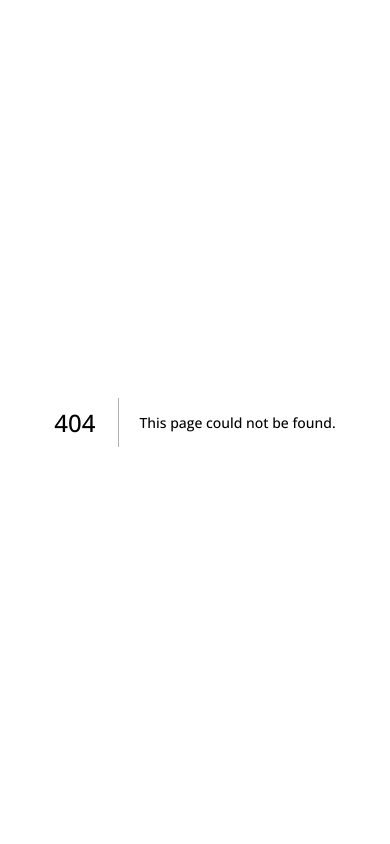
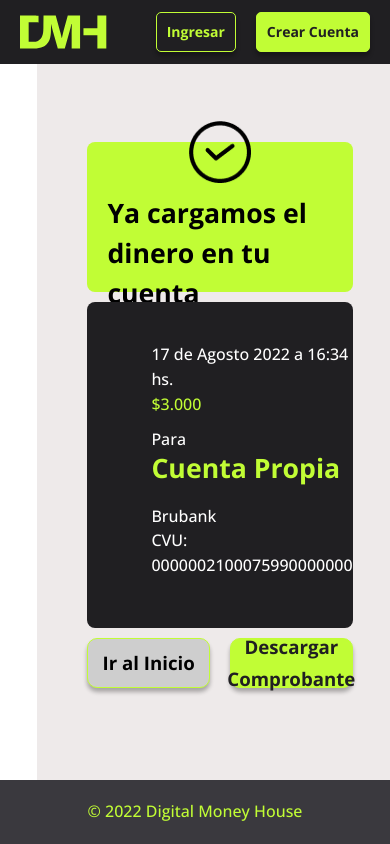
Before and after one commit to BenjaminMirra/proyectoDMH, a Next.js app in the folder equipo-12/: page /success-charge in a window 390 px wide. Before the commit this address had no page. Built offline with nearby package versions, Linux system fonts and the light colour scheme; no server answers.

Commit message:
adding succes charge and check info pages, without responsive

```diff
--- /dev/null
+++ b/equipo-12/components/ChargeInfo/AlertChargeBox.tsx
@@ -0,0 +1,35 @@
+import { Box, Typography } from "@mui/material";
+import checkCharge from "../../utils/icons/checkCharge.png";
+import Image from "next/image";
+
+const AlertChargeBox = () => {
+  return (
+    <Box sx={{
+      width: "100%",
+      display: "flex",
+      justifyContent: "center",
+      alignItems: "center",
+      background: "#C1FD35",
+      borderRadius: "8px",
+      flexDirection: "column",
+      padding: "20px",
+      height: "150px",
+    }}>
+      <Image
+        src={checkCharge}
+        width={62}
+        height={62}
+        style={{ marginBottom: "10px" }}
+        alt="Editar Monto"
+      />
+      <Typography sx={{
+        fontSize: "20pt",
+        fontWeight: "700",
+      }}>
+        Ya cargamos el dinero en tu cuenta
+      </Typography>
+    </Box>
+  );
+};
+
+export default AlertChargeBox;
--- /dev/null
+++ b/equipo-12/components/ChargeInfo/SuccessChargeBox.tsx
@@ -0,0 +1,53 @@
+import { Box, Button, Typography } from "@mui/material";
+import editIconChargeMoney from "../../utils/icons/editIconChargeMoney.png";
+import Image from "next/image";
+
+const CheckInfoBox = () => {
+  return (
+    <Box sx={{
+      display: "flex",
+      width: "100%",
+      justifyContent: "center",
+      alignItems: "center",
+      flexDirection: "column"
+    }}>
+      <Box sx={{
+        backgroundColor: "grey",
+        width: "100%",
+        background: "#201F22",
+        borderRadius: "8px",
+        paddingLeft: "64px",
+        paddingTop: "40px",
+        paddingBottom: "40px"
+      }}>
+        <Box>
+          <Typography sx={{ color: "white" }} variant="subtitle2">
+            17 de Agosto 2022 a 16:34 hs.
+          </Typography>
+          <Typography sx={{ color: "#C1FD35" }} variant="subtitle2">
+            $3.000
+          </Typography>
+        </Box>
+        <Box sx={{ paddingTop: "10px", paddingBottom: "10px" }}>
+          <Typography sx={{ color: "white" }} variant="subtitle2">
+            Para
+          </Typography>
+          <Typography sx={{ color: "#C1FD35" }}
+            variant="h2">
+            Cuenta Propia
+          </Typography>
+        </Box>
+        <Box sx={{ paddingTop: "10px", paddingBottom: "10px" }}>
+          <Typography sx={{ color: "white" }}>
+            Brubank
+          </Typography>
+          <Typography sx={{ color: "white" }} variant="subtitle2">
+            CVU: 0000002100075990000000
+          </Typography>
+        </Box>
+      </Box >
+    </Box>
+  );
+};
+
+export default CheckInfoBox;
--- a/equipo-12/pages/confirmar-registro/paso-3/index.tsx
+++ b/equipo-12/pages/confirmar-registro/paso-3/index.tsx
@@ -82,7 +82,7 @@ const Token: NextPageWithLayout<PropsType> = () => {
                               response.data.user_id
                             );
                           });
-                        router.push("/");
+                        router.push("/inicio");
                       });
                   });
               });
--- /dev/null
+++ b/equipo-12/pages/success-charge/index.tsx
@@ -0,0 +1,77 @@
+import { Box, Button, Typography } from "@mui/material";
+import { ReactElement } from "react";
+import Layout from "../../layout/layout";
+import Head from "next/head";
+import SuccessChargeBox from "../../components/ChargeInfo/SuccessChargeBox";
+import AlertChargeBox from "../../components/ChargeInfo/AlertChargeBox";
+
+const SuccessCharge = () => {
+
+  return (
+    <>
+      <Head>
+        <title>Digital Money House</title>
+        <meta name="description" content="Digital Money House" />
+      </Head>
+      <Box
+        sx={{
+          width: "276px",
+          height: "100%",
+          backgroundColor: "#C1FD35",
+          "@media (max-width: 768px)": {
+            display: "none",
+          },
+          "@media (max-width: 1301px)": {
+            width: "221px"
+          },
+        }}
+      ></Box>
+      <Box sx={{
+        display: "flex",
+        justifyContent: "center",
+        alignItems: "center",
+        paddingLeft: "50px",
+        width: "100%",
+        backgroundColor: "#EEEAEA",
+        flexDirection: "column",
+        gap: "10px",
+        marginLeft: "50px",
+        paddingRight: "50px",
+      }}>
+        <AlertChargeBox />
+        <SuccessChargeBox />
+        <Box sx={{
+          display: "flex",
+          width: "100%",
+          justifyContent: "flex-end",
+          alignItems: "center",
+          flexDirection: "row",
+          gap: "20px",
+        }}>
+          <Button variant="primary" sx={{
+            textTransform: "none",
+            backgroundColor: "#CECECE",
+            color: "black",
+            "&:hover": {
+              backgroundColor: "#a5a5a5",
+              borderColor: "#a5a5a5",
+            },
+          }} size="large">
+            Ir al Inicio
+          </Button>
+          <Button variant="primary" color="secondary" size="large">
+            <Typography variant="button">
+              Descargar Comprobante
+            </Typography>
+          </Button>
+        </Box>
+      </Box>
+    </>
+  );
+};
+
+SuccessCharge.getLayout = function getLayout(page: ReactElement) {
+  return <Layout variant="home">{page}</Layout>;
+};
+
+export default SuccessCharge;
```
Also changed, not shown: equipo-12/components/ChargeInfo/CheckInfoBox.tsx (added, +83 -0 lines), equipo-12/pages/check-info/index.tsx (added, +46 -0 lines), equipo-12/.eslintrc.js, equipo-12/utils/icons/checkCharge.png (added), equipo-12/utils/icons/editIconChargeMoney.png (added).
